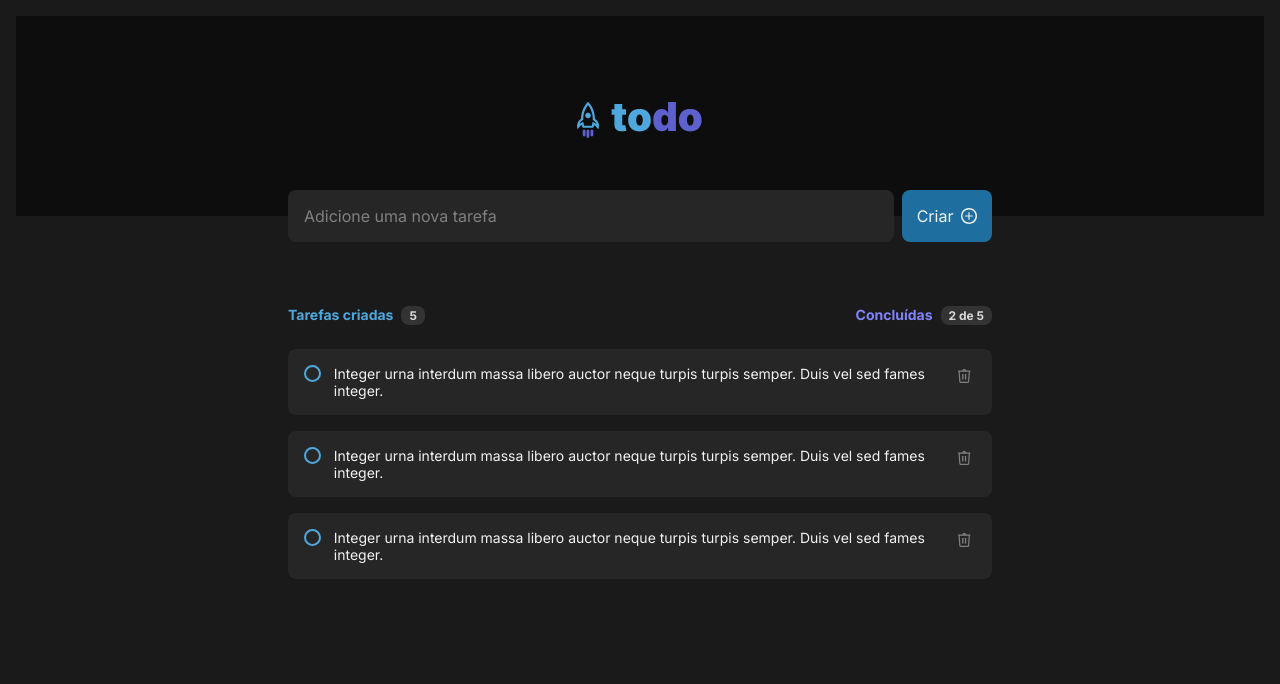
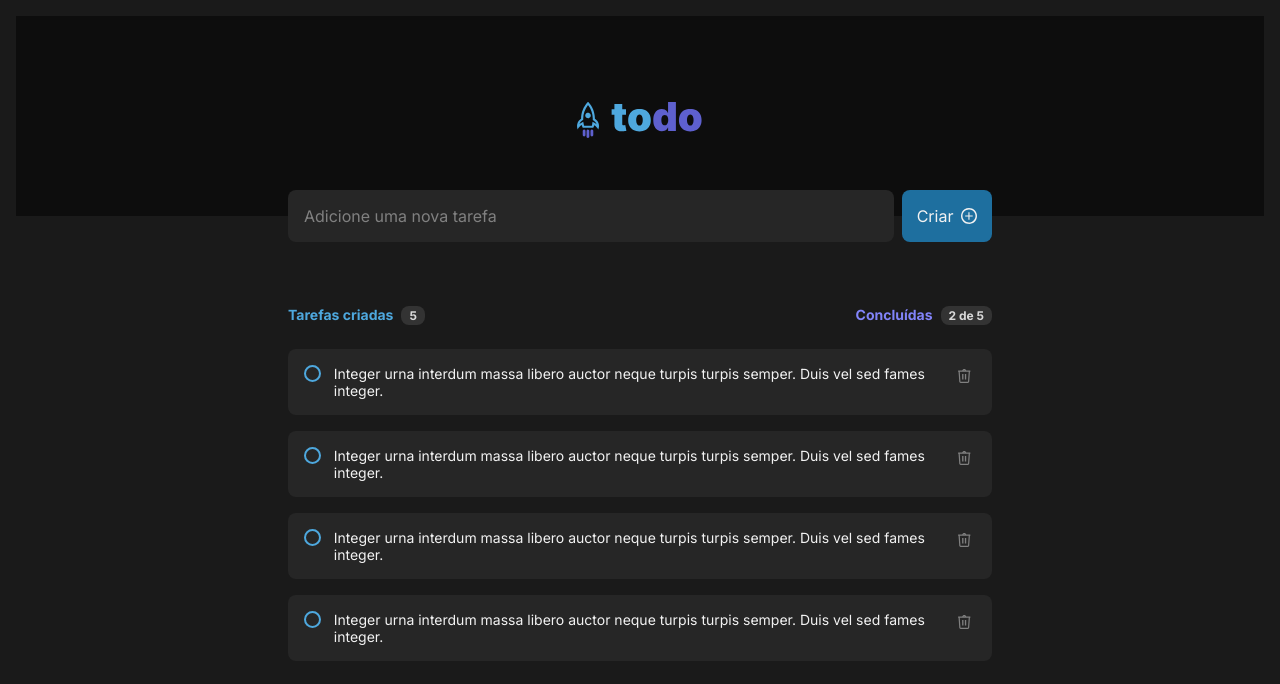
Before and after one commit to MyIgnite2022/todo, a React (Vite) app: page / in a window 1280 px wide. Shown: the top 684 px of the page. Built offline with nearby package versions, Linux system fonts and the light colour scheme.

Commit message:
loop fake array task

```diff
--- a/src/App.tsx
+++ b/src/App.tsx
@@ -1,4 +1,5 @@
 
+import { useEffect, useState } from 'react';
 import { Box } from './components/Box';
 import { Container } from './components/Container';
 import { Header } from './components/Header';
@@ -7,17 +8,46 @@ import { StatusTasks } from './components/StatusTasks';
 import { Task } from './components/Task';
 import './global.scss';
 
+interface TasksProps {
+  description: string;
+  isChecked: boolean;
+}
+
 function App() {
+  const [tasks, setTasks] = useState<TasksProps[]>([])
+
+  useEffect(() => {
+    setTasks([
+      {
+        description: 'Task 1',
+        isChecked: false
+      },
+      {
+        description: 'Task 2',
+        isChecked: false
+      },
+      {
+        description: 'Task 3',
+        isChecked: false
+      },
+      {
+        description: 'Task 4',
+        isChecked: false
+      }
+    ])
+  }, [])
+
+
   return (
     <>
       <Header />
       <Container>
         <Newtask />
         <StatusTasks />
-        <Box mt={8}>
-          <Task />
-          <Task />
-          <Task />
+        <Box>
+          { tasks.map(task => {
+            return <Task key={task.description}/>
+          })}
         </Box>
       </Container>
     </>
```
